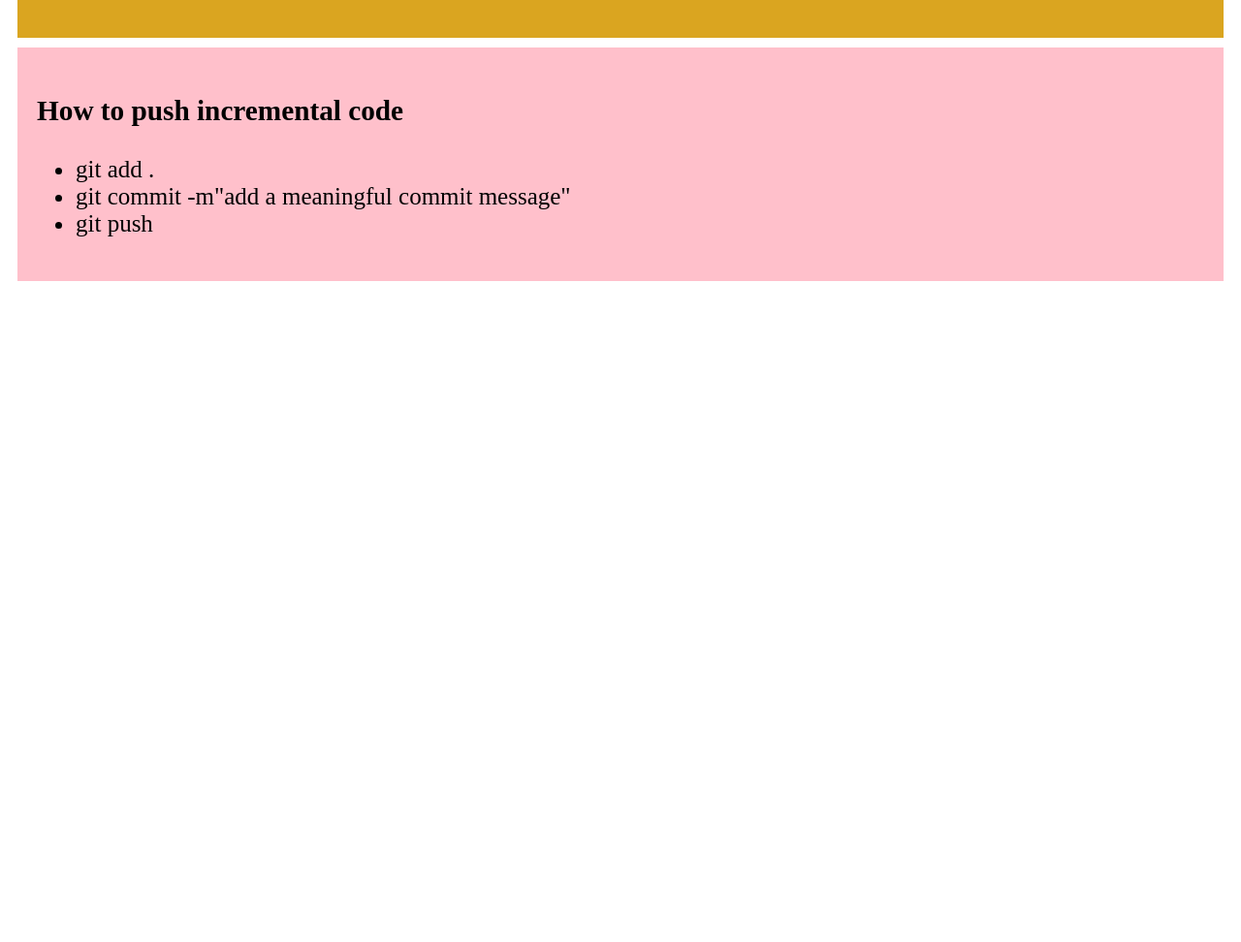
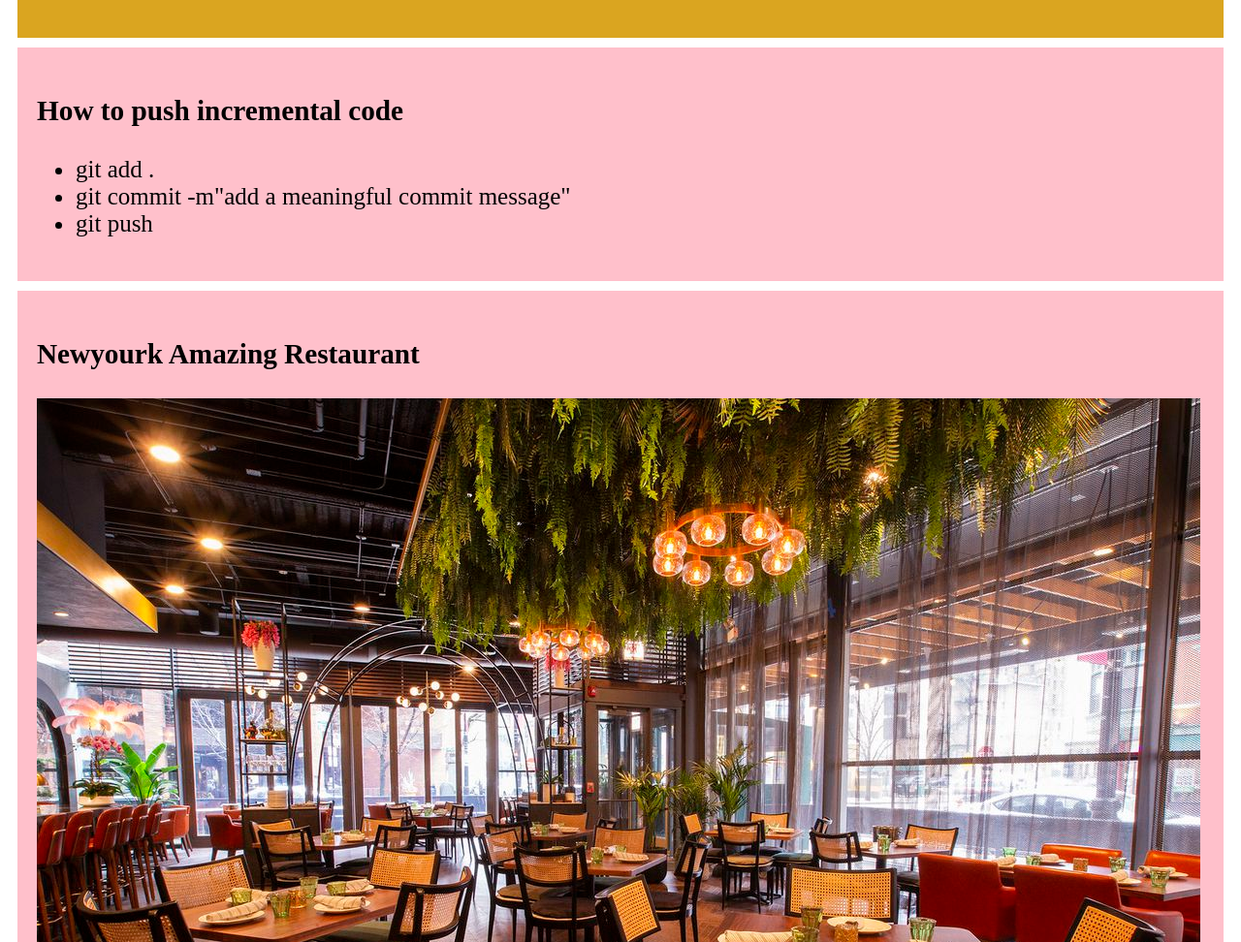
Before and after one commit to alalkhan9273/my-easy-website, a plain HTML site: page index.html in a window 1280 px wide. Shown: the part 1308-2280 px from the top of the page at 97% size. Before the commit the page ends 1608 px from the top, so only its background shows below. Drawn offline with Linux system fonts and the light colour scheme.

Commit message:
added amazing restaurant

```diff
--- a/index.html
+++ b/index.html
@@ -30,5 +30,9 @@
             <li>git push</li>
         </ul>
     </div>
+    <div>
+        <h3>Newyourk Amazing Restaurant</h3>
+        <img src="Images/newyork.jpg" alt="">
+    </div>
 </body>
 </html>
```
Also changed, not shown: Images/newyork.jpg (added).
